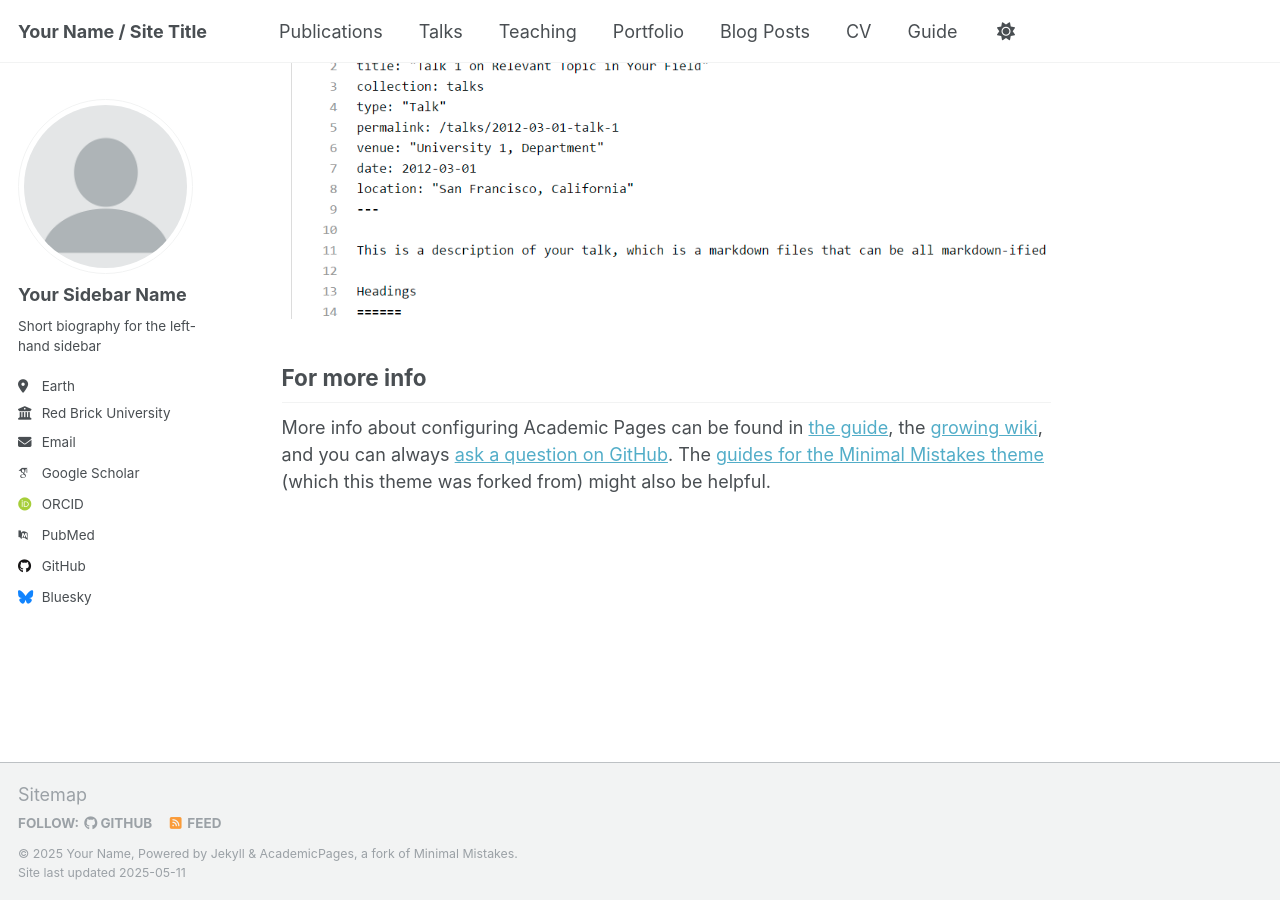
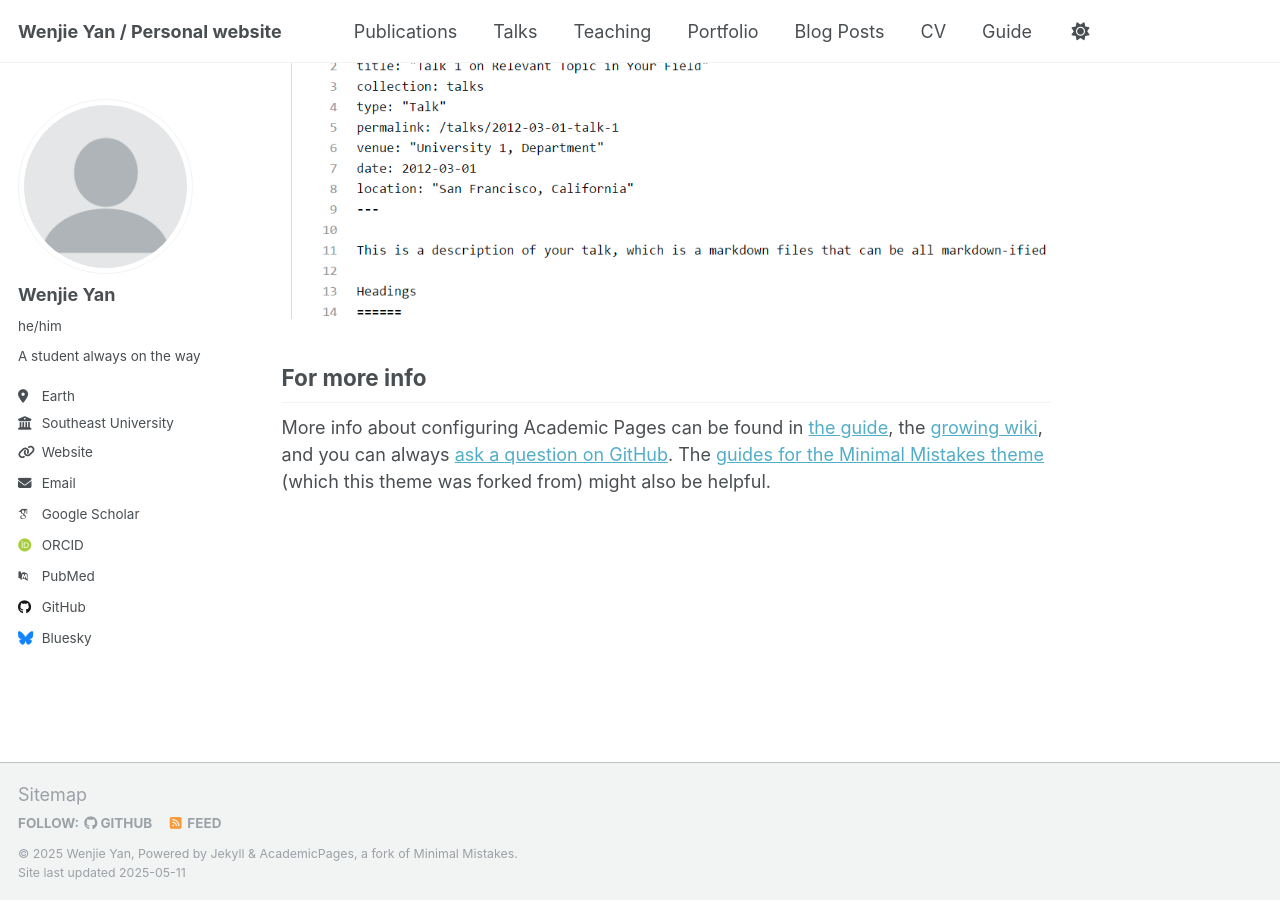
Before and after one commit to Ayaka114/Ayaka114.github.io, a Jekyll site: the page built from _pages/about.md, in a window 1280 px wide and 900 px high, scrolled down 2636 px. Built offline with Jekyll 4.4.1, drawn with Linux system fonts in a browser that asks for light colours; some web fonts are replaced.

Commit message:
Update _config.yml

```diff
--- a/_config.yml
+++ b/_config.yml
@@ -9,13 +9,13 @@
 # Basic Site Settings
 locale                   : "en-US"
 site_theme               : "default"
-title                    : "Your Name / Site Title"
+title                    : "Wenjie Yan / Personal website"
 title_separator          : "-"
-name                     : &name "Your Name"
+name                     : &name "Wenjie Yan"
 description              : &description "personal description"
-url                      : https://academicpages.github.io # the base hostname & protocol for your site e.g. "https://[your GitHub username].github.io" or if you already have some other page hosted on Github then use "https://[your GitHub username].github.io/[Your Repo Name]"
-baseurl                  : "" # the subpath of your site, e.g. "/blog"
-repository               : "academicpages/academicpages.github.io"
+url                      : https://Ayaka114.github.io
+baseurl                  : ""
+repository               : "Ayaka114/Ayaka114.github.io"
 
 # Site Author - The following control what appear as part of the author content on the side bar.
 #               If a field is blank the icon and link will not appear, otherwise it will be shown.
@@ -23,13 +23,13 @@ repository               : "academicpages/academicpages.github.io"
 author:
   # Biographic information
   avatar           : "profile.png"
-  name             : "Your Sidebar Name"
-  pronouns         : # example: "she/her"
-  bio              : "Short biography for the left-hand sidebar"
+  name             : "Wenjie Yan"
+  pronouns         : "he/him"
+  bio              : "A student always on the way"
   location         : "Earth"
-  employer         : "Red Brick University"
-  uri              : # URL
-  email            : "none@example.org"
+  employer         : "Southeast University"
+  uri              :  https://Ayaka114.github.io
+  email            : "213211341@seu.edu.cn"
 
   # Academic websites
   academia         : # URL
```
